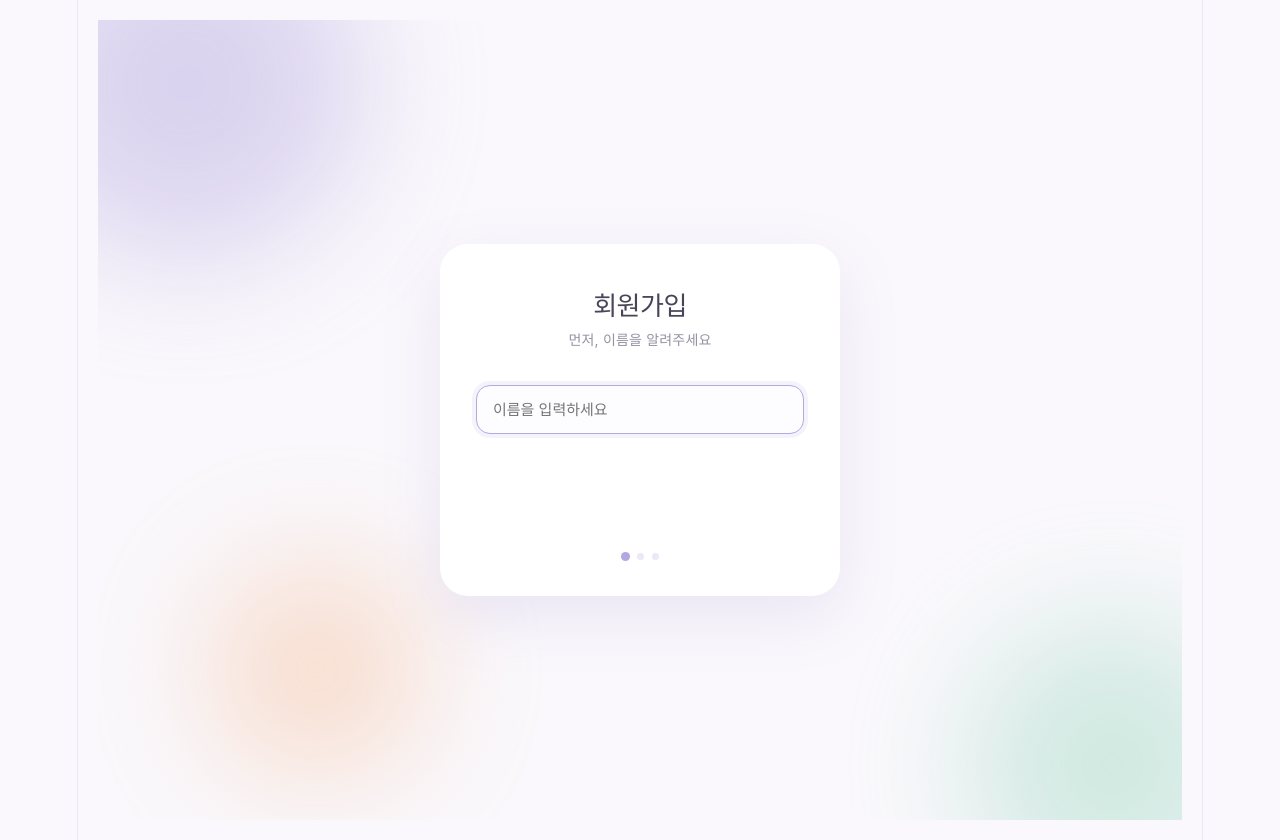
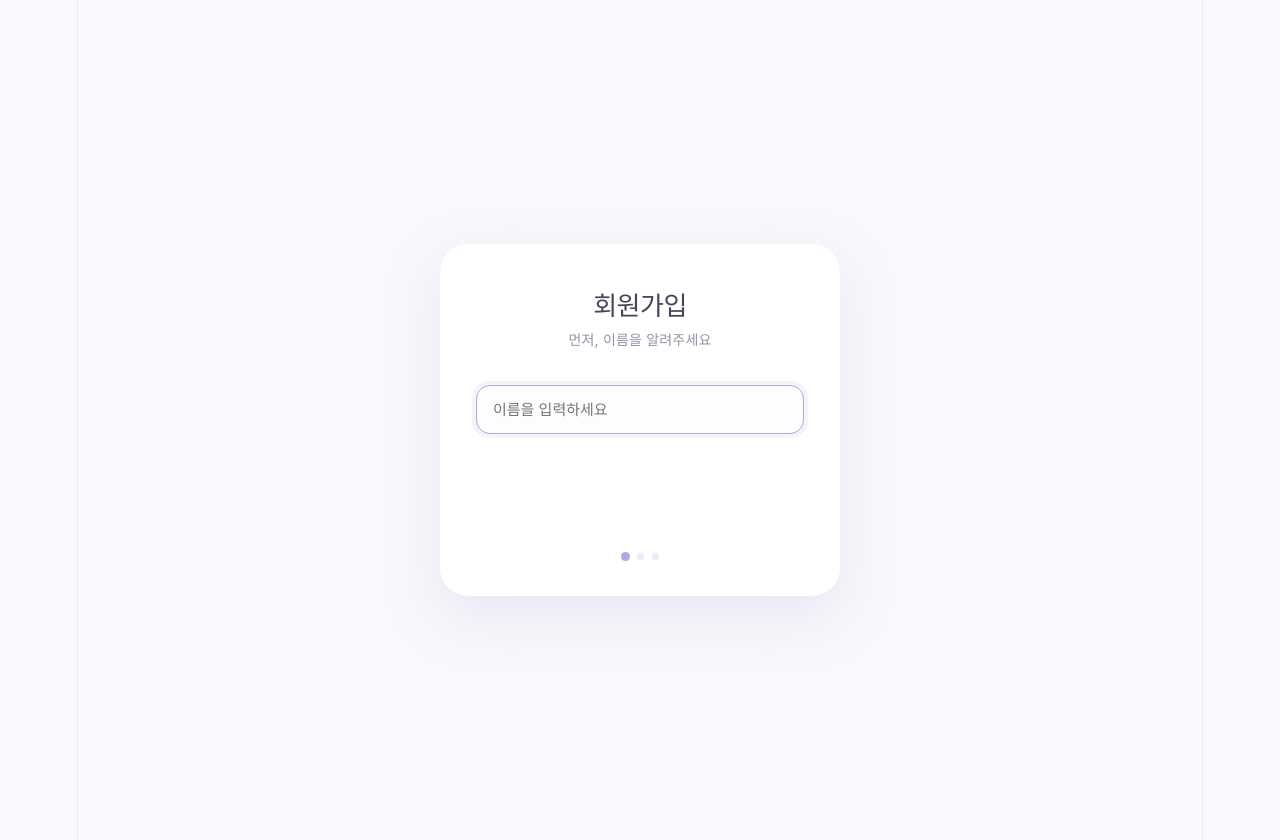
Before and after one commit to najak2007/KidsFullCare, a React (Vite) app: page / in a window 1280 px wide. Built offline with nearby package versions, Linux system fonts and the light colour scheme; a web font is replaced by a local one.

Commit message:
인트로 화면

```diff
--- a/src/components/SignUp.jsx
+++ b/src/components/SignUp.jsx
@@ -59,9 +59,9 @@ function SignUp() {
 
   return (
     <div className="signup-page">
-      <div className="signup-blob blob-1" />
+{/*      <div className="signup-blob blob-1" />
       <div className="signup-blob blob-2" />
-      <div className="signup-blob blob-3" />
+      <div className="signup-blob blob-3" /> */}
 
       <div className="signup-card">
         <header className="signup-header">
```
Also changed, not shown: 2 other files (tests, documents, lock files or other folders).
